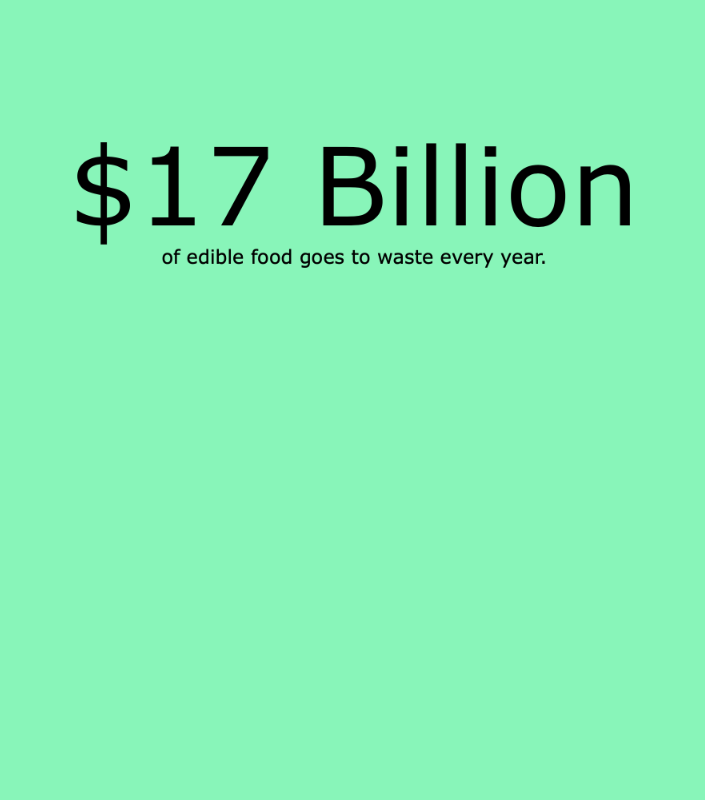
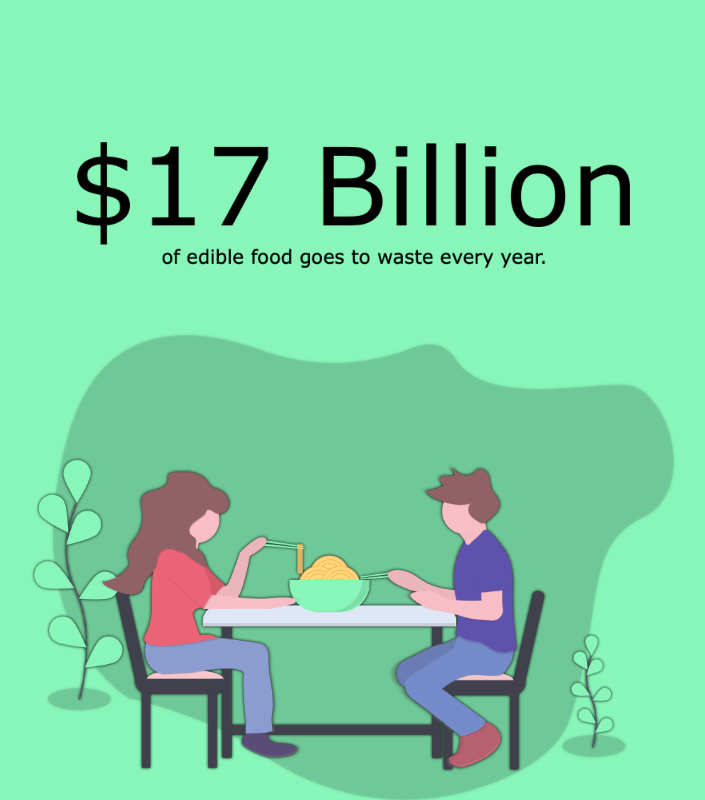
Before and after one commit to VamiqValji/QHacks2021, a React (Create React App) app: page / in a window 1280 px wide. Shown: the part 1065-1865 px from the top of the page, without its empty margins (286-991 px from the left). Before the commit the page ends 1800 px from the top, so only its background shows below. Built offline with nearby package versions, Linux system fonts and the light colour scheme.

Commit message:
rushed css due to time // foundation and the foundation it was built upon.

```diff
--- a/src/pages/Home.css
+++ b/src/pages/Home.css
@@ -77,3 +77,13 @@ h2 {
   margin-top: -21rem;
   margin-left: 5rem;
 }
+
+.undraw {
+  display: flex;
+  justify-content: center;
+}
+.undraw img {
+  filter: drop-shadow(0rem 0rem 0.1rem black);
+  height: 50%;
+  margin-top: -25rem;
+}
--- a/src/pages/Home.js
+++ b/src/pages/Home.js
@@ -3,6 +3,7 @@ import "./Home.css";
 import logo from "../images/FULLR.png";
 import stat from "../images/stats.png";
 import stats from "../images/stats-2.png";
+import eating from "../images/undraw_eating.png"
 
 export default function Home() {
   return (
@@ -28,6 +29,9 @@ export default function Home() {
     </div>
     </div>
     </div>
+    <div className="undraw">
+      <img src={eating} style={{ width:"50%"}} alt=""/>
+    </div>
 
     </div>
 
```
Also changed, not shown: src/images/undraw_eating.png.
